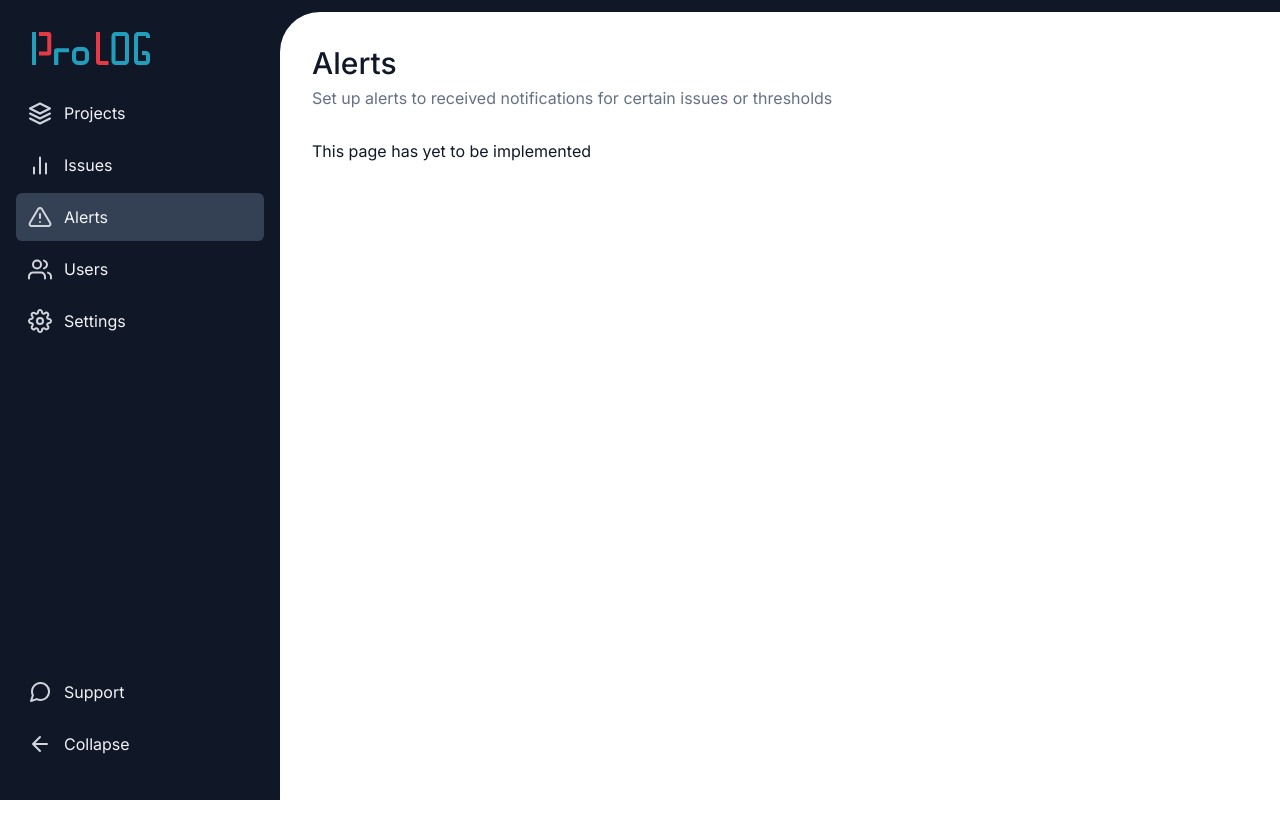
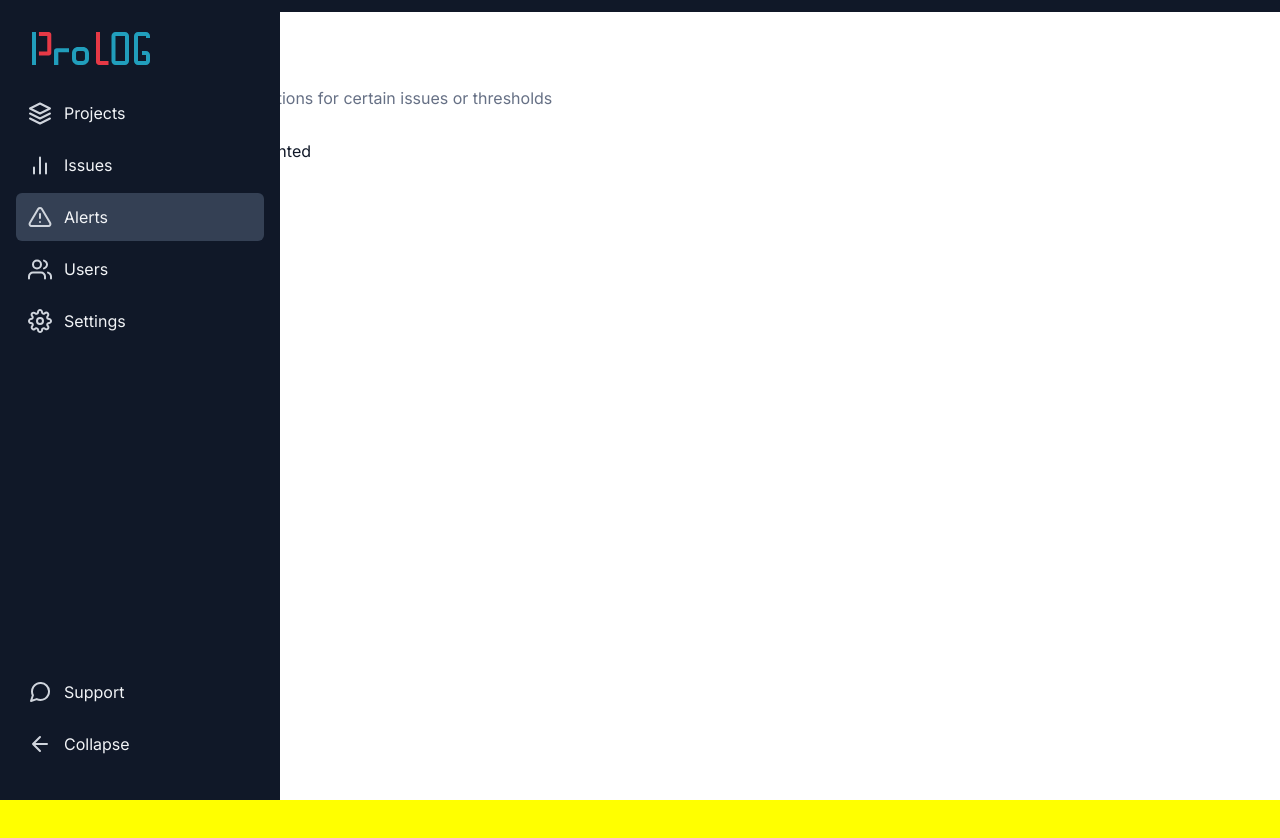
Before and after one commit to profydev/prolog-app-Jeloves, a Next.js app: page /dashboard/alerts in a window 1280 px wide. Shown: the top 838 px of the page. Before the commit the page ends 800 px from the top, so only its background shows below. Built offline with nearby package versions, Linux system fonts and the light colour scheme.

Commit message:
Wrote template for footer, with height calculation

```diff
--- a/features/layout/page-container/page-container.module.scss
+++ b/features/layout/page-container/page-container.module.scss
@@ -2,6 +2,7 @@
 @use "@styles/font";
 @use "@styles/space";
 @use "@styles/breakpoint";
+@use "@styles/z-index";
 @use "@styles/misc";
 
 .container {
@@ -43,3 +44,10 @@
   color: color.$gray-500;
   font: font.$text-md-regular;
 }
+
+.footer {
+  // 60/960 is based on Figma design. It may be better to import this as a var from misc.scss
+  min-height: calc(100vh * 60 / 960);
+  min-width: 100vw;
+  background-color: yellow;
+}
--- a/features/layout/page-container/page-container.tsx
+++ b/features/layout/page-container/page-container.tsx
@@ -26,6 +26,7 @@ export function PageContainer({ children, title, info }: PageContainerProps) {
           <div className={styles.info}>{info}</div>
           {children}
         </div>
+        <footer className={styles.footer}></footer>
       </main>
     </div>
   );
```
